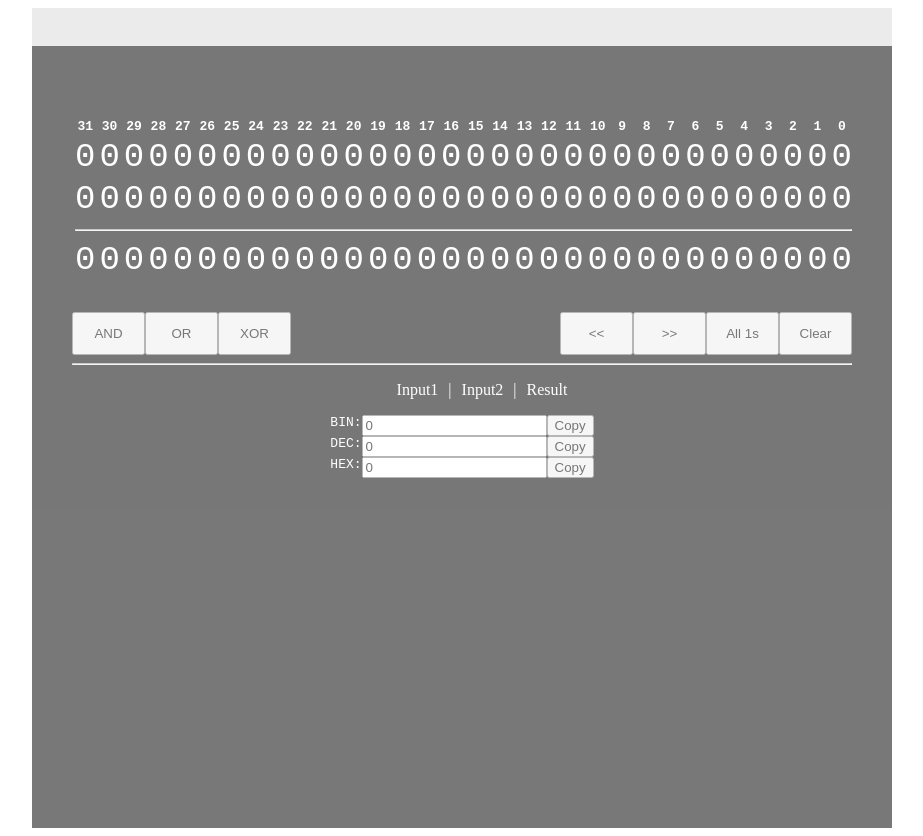
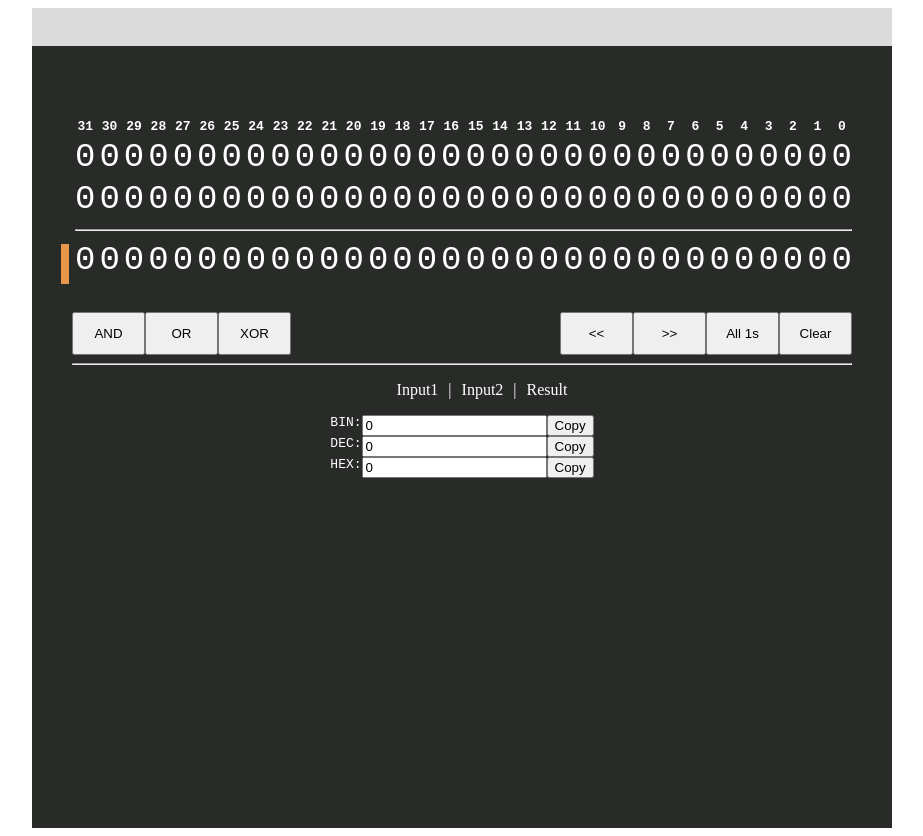
Before and after one commit to Lulkafe/BinaryCalc, a React app: page / in a window 1280 px wide. Shown: the whole page, without its empty margins (178-1101 px from the left). Built offline with nearby package versions, Linux system fonts and the light colour scheme.

Commit message:
Added a highlight component for the bit table

```diff
--- a/src/components.tsx
+++ b/src/components.tsx
@@ -14,6 +14,7 @@ export default function BitCalc () {
         <div>
             <CalcContext.Provider value={{state, dispatch}}>
                 <Window>
+                    <HighlightBar />
                     <BinaryTable />
                     <UIButtons />
                     <OutputSeparator />
@@ -85,6 +86,24 @@ function BinaryTable () {
                 </tr>
             </tbody>
         </table>
+    )
+}
+
+function HighlightBar () {
+
+    const { state } = useContext(CalcContext);
+    const { item } = state;
+
+    let cls = 'binTable__highlight-bar binTable__highlight-bar__';
+    if (item === Item.Input1)
+        cls += 'input1';
+    else if (item === Item.Input2)
+        cls += 'input2';
+    else if (item === Item.Result)
+        cls += 'result'
+
+    return (
+        <div className={cls}></div>
     )
 }
 
--- a/src/reducer.tsx
+++ b/src/reducer.tsx
@@ -5,7 +5,7 @@ export const initState = {
     input2: 0,
     result: 0,
     bitwise: Bitwise.AND,
-    item: Item.Input1
+    item: Item.Result
 }
 
 export const actions = {
@@ -125,6 +125,9 @@ export const bitReducer = (state, action) => {
             {
                 const new_oper: Bitwise = action.value;
 
+                if (new_oper === state.bitwise)
+                    return state;
+
                 return {
                     ...state,
                     bitwise: new_oper,
--- a/src/style.css
+++ b/src/style.css
@@ -9,6 +9,7 @@
     padding: 30px 0 30px 0;
 }
 
+
 #binTable__input1, #binTable__input2, #binTable__result {
     font-size: 34px;
 }
@@ -17,7 +18,25 @@
     cursor: pointer;
 }
 
+.binTable__highlight-bar {
+    position: absolute;
+    background: #E8974A;
+    width: 8px;
+    height: 40px;
+    left: 29px;
+}
 
+.binTable__highlight-bar__input1 {
+    top: 129px;
+}
+
+.binTable__highlight-bar__input2 {
+    top: 173px;
+}
+
+.binTable__highlight-bar__result {
+    top: 236px
+}
 
 #navi {
     margin: 0 auto;
@@ -70,9 +89,10 @@
     min-height: 820px;
     width: 820px;
     margin: 0 auto;
-    opacity: 53%;
+    /* opacity: 53%; */
     color: white;
-    background: black;
+    background: #282b28;
+    position: relative;
 }
 
 #window__content-wrapper {
```
Also changed, not shown: 1 other file (tests, documents, lock files or other folders).
